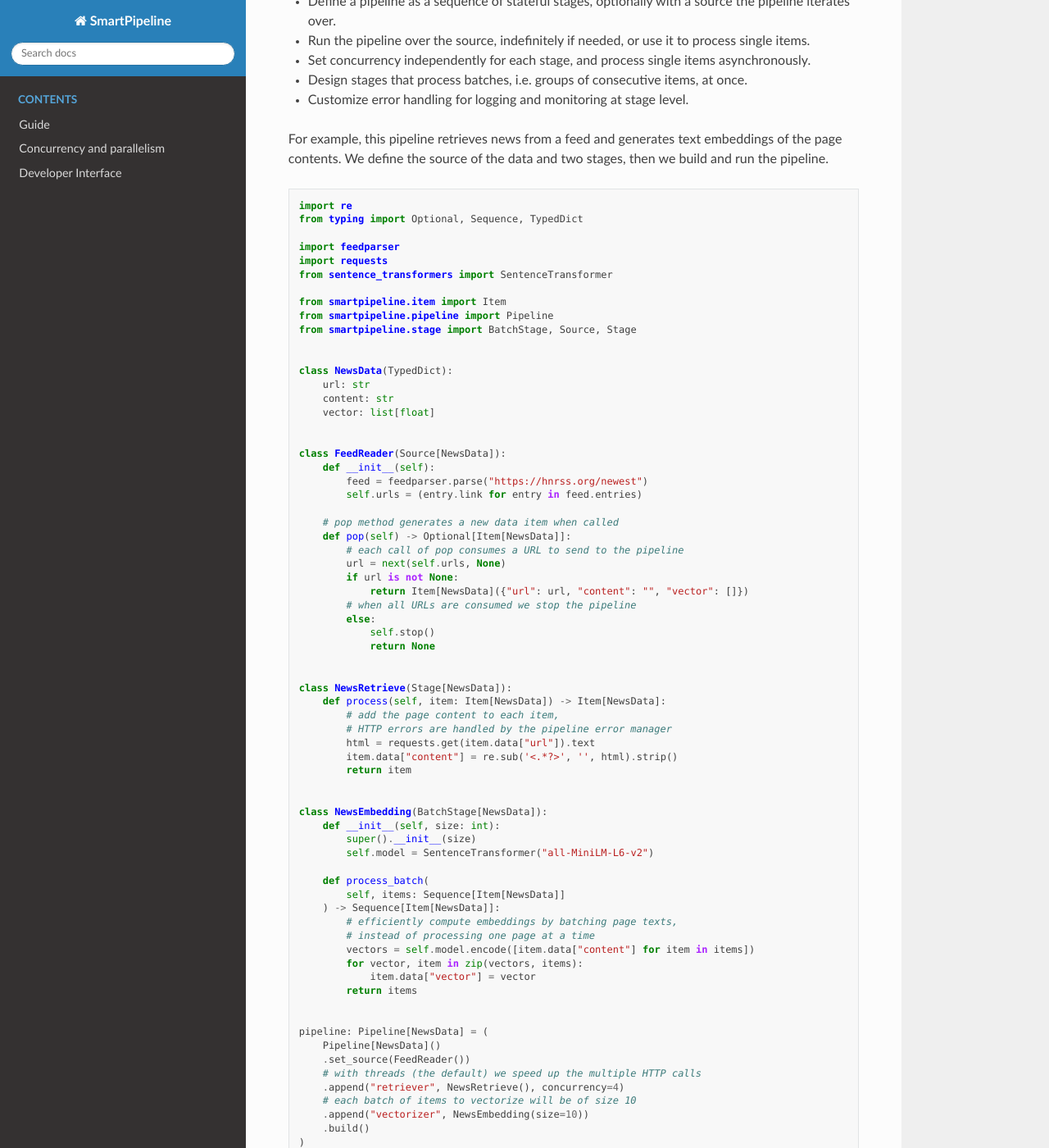
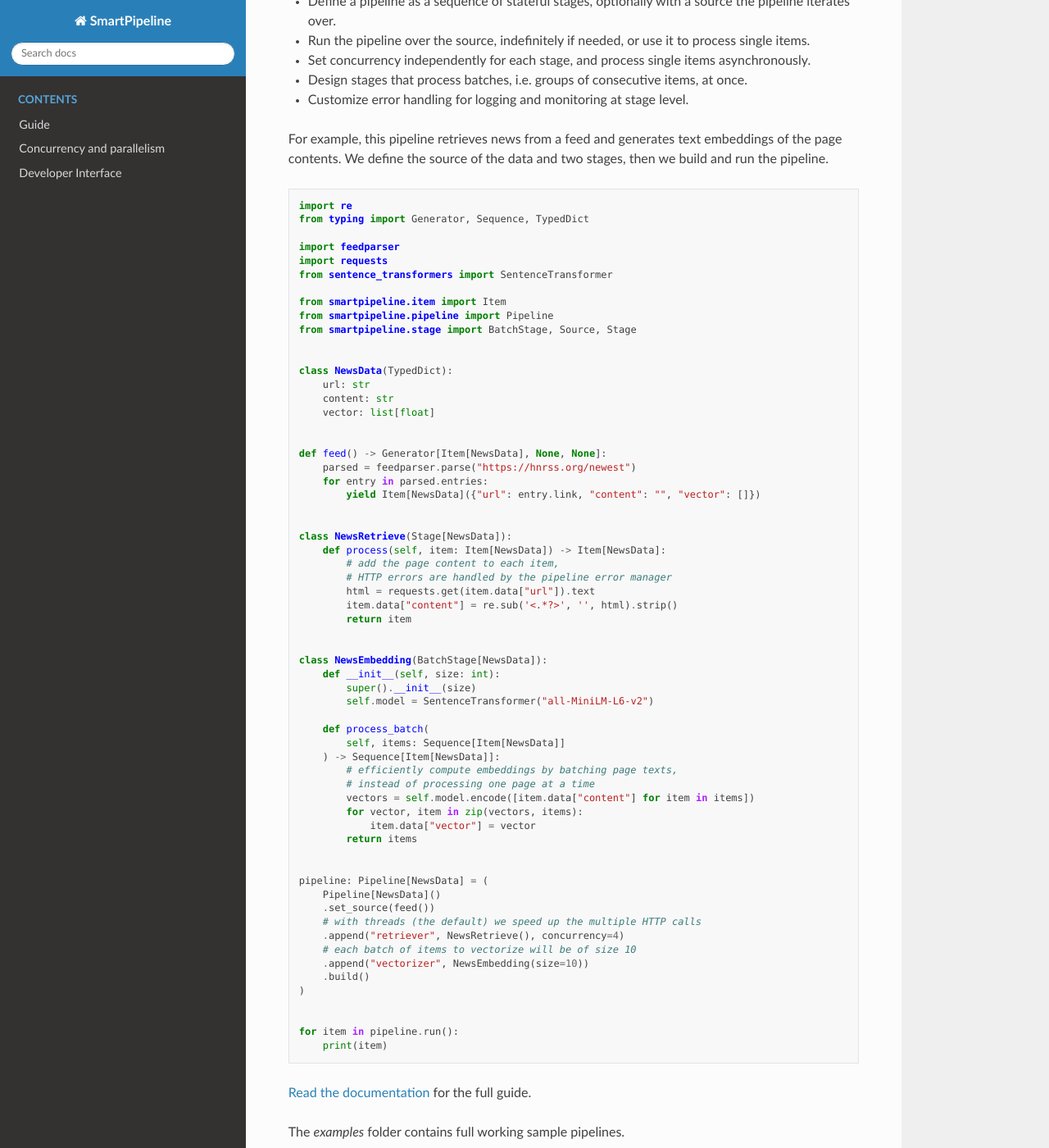
Before and after one commit to giacbrd/SmartPipeline, a Sphinx documentation site: the page built from docs/index.rst, in a window 1280 px wide and 1400 px high, scrolled down 853 px. Shown: the whole window at 82% size. Built offline with Sphinx 7.4.7 and the Read the Docs theme 3.1.0, drawn with Linux system fonts in a browser that asks for light colours.

Commit message:
T4.1: Iterable sources

```diff
--- a/README.rst
+++ b/README.rst
@@ -73,7 +73,7 @@ We define the source of the data and two stages, then we build and run the pipel
 .. code-block:: python
 
     import re
-    from typing import Optional, Sequence, TypedDict
+    from typing import Generator, Sequence, TypedDict
 
     import feedparser
     import requests
@@ -90,21 +90,10 @@ We define the source of the data and two stages, then we build and run the pipel
         vector: list[float]
 
 
-    class FeedReader(Source[NewsData]):
-        def __init__(self):
-            feed = feedparser.parse("https://hnrss.org/newest")
-            self.urls = (entry.link for entry in feed.entries)
-
-        # pop method generates a new data item when called
-        def pop(self) -> Optional[Item[NewsData]]:
-            # each call of pop consumes a URL to send to the pipeline
-            url = next(self.urls, None)
-            if url is not None:
-                return Item[NewsData]({"url": url, "content": "", "vector": []})
-            # when all URLs are consumed we stop the pipeline
-            else:
-                self.stop()
-                return None
+    def feed() -> Generator[Item[NewsData], None, None]:
+        parsed = feedparser.parse("https://hnrss.org/newest")
+        for entry in parsed.entries:
+            yield Item[NewsData]({"url": entry.link, "content": "", "vector": []})
 
 
     class NewsRetrieve(Stage[NewsData]):
@@ -134,7 +123,7 @@ We define the source of the data and two stages, then we build and run the pipel
 
     pipeline: Pipeline[NewsData] = (
         Pipeline[NewsData]()
-        .set_source(FeedReader())
+        .set_source(feed())
         # with threads (the default) we speed up the multiple HTTP calls
         .append("retriever", NewsRetrieve(), concurrency=4)
         # each batch of items to vectorize will be of size 10
```
Also changed, not shown: CHANGELOG.md (+2 -0 lines), RELEASE_PLAN.md (+1 -1 lines), docs/usage.rst (+28 -0 lines), 2 other files.
